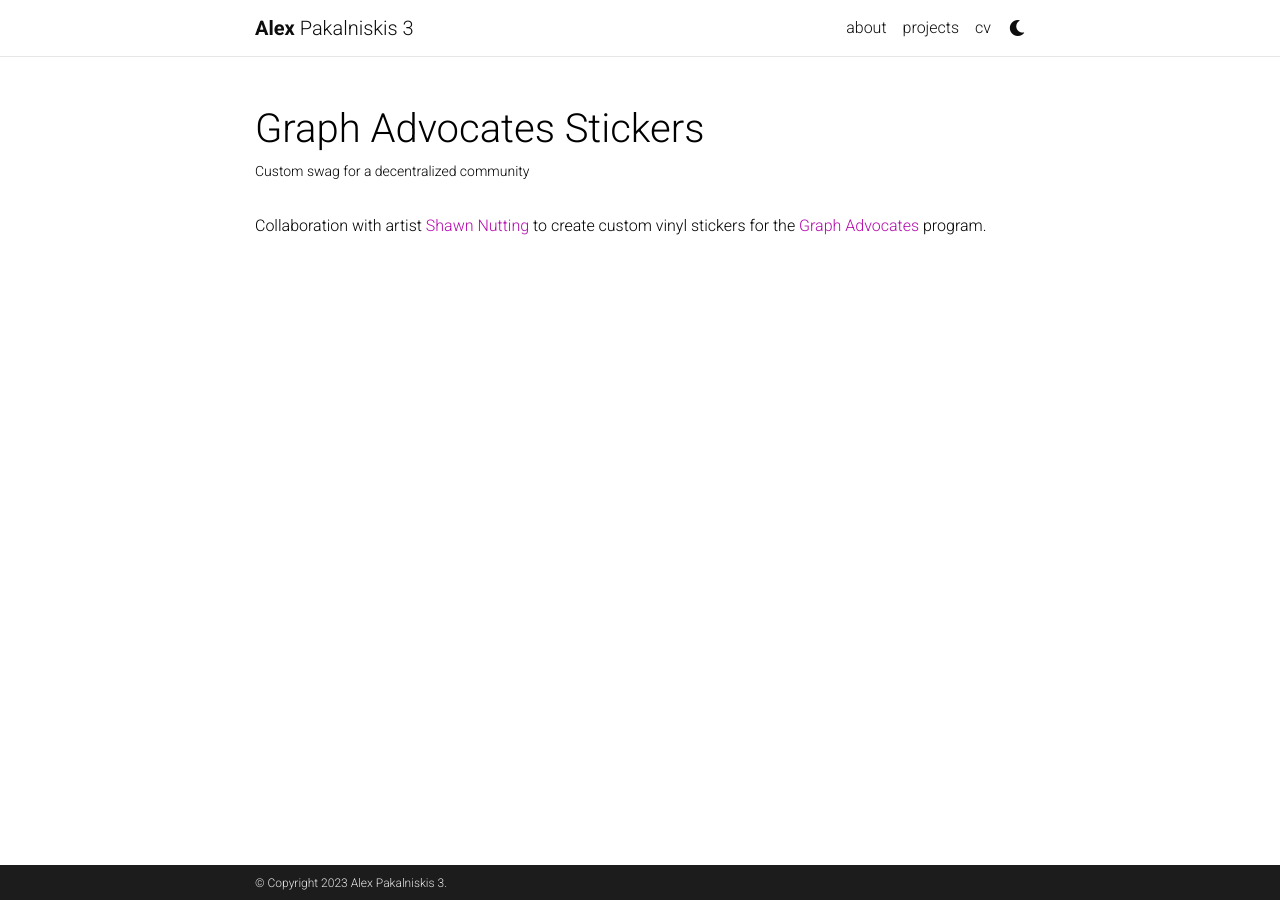
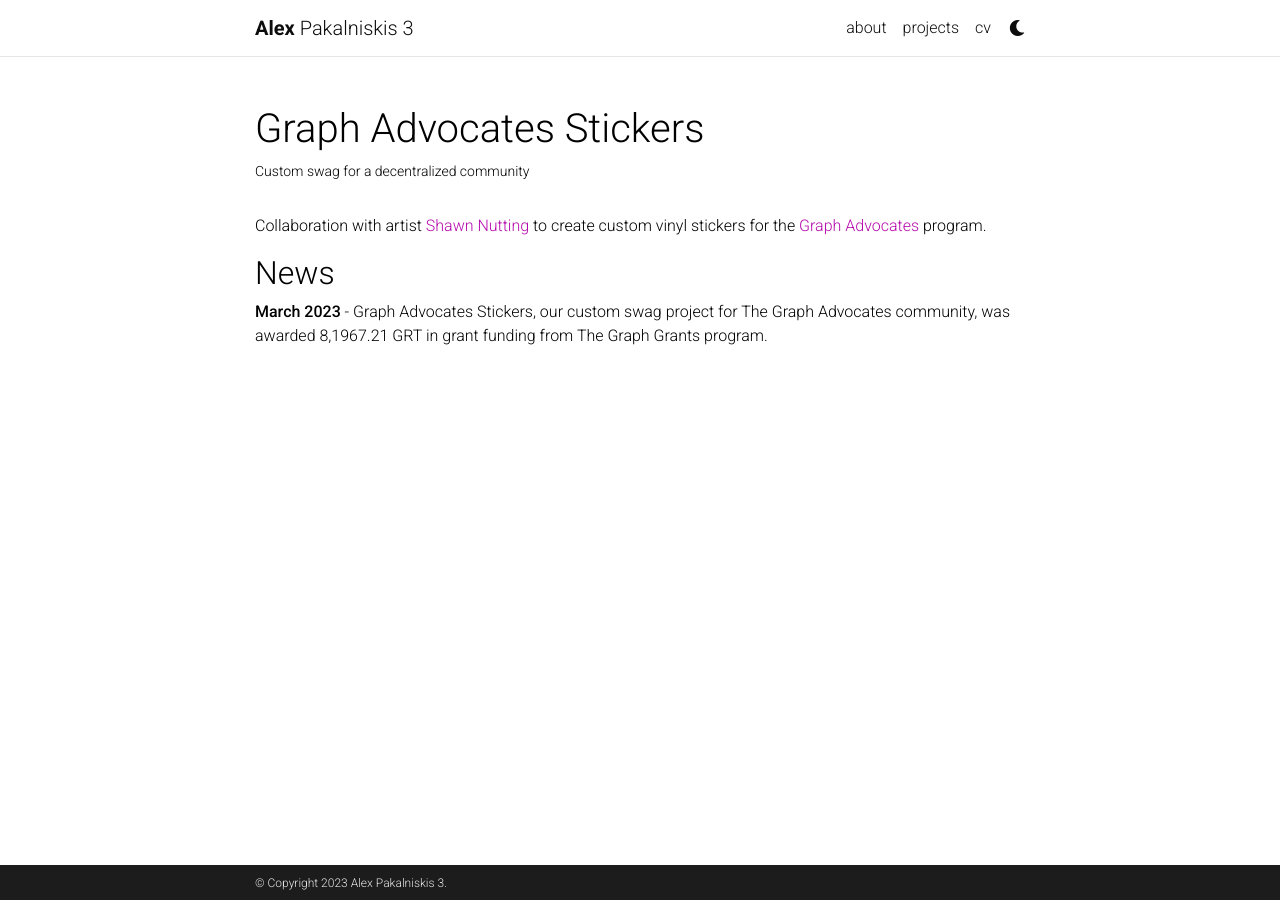
Before and after one commit to alex-pakalniskis/alex-pakalniskis.github.io, a Jekyll site: the page built from _projects/3_project.md, in a window 1280 px wide. Built offline with Jekyll 4.4.1, drawn with Linux system fonts in a browser that asks for light colours; comment, search, counter and statistics services are not loaded; a style sheet for code colours, icons or effects is not loaded.

Commit message:
Update 3_project.md

```diff
--- a/_projects/3_project.md
+++ b/_projects/3_project.md
@@ -8,3 +8,6 @@
 ---
 
 Collaboration with artist [Shawn Nutting](https://www.instagram.com/chon_ta2/) to create custom vinyl stickers for the [Graph Advocates](https://twitter.com/GraphAdvocates) program.
+
+## News
+**March 2023** - Graph Advocates Stickers, our custom swag project for The Graph Advocates community, was awarded 8,1967.21 GRT in grant funding from The Graph Grants program.
```
